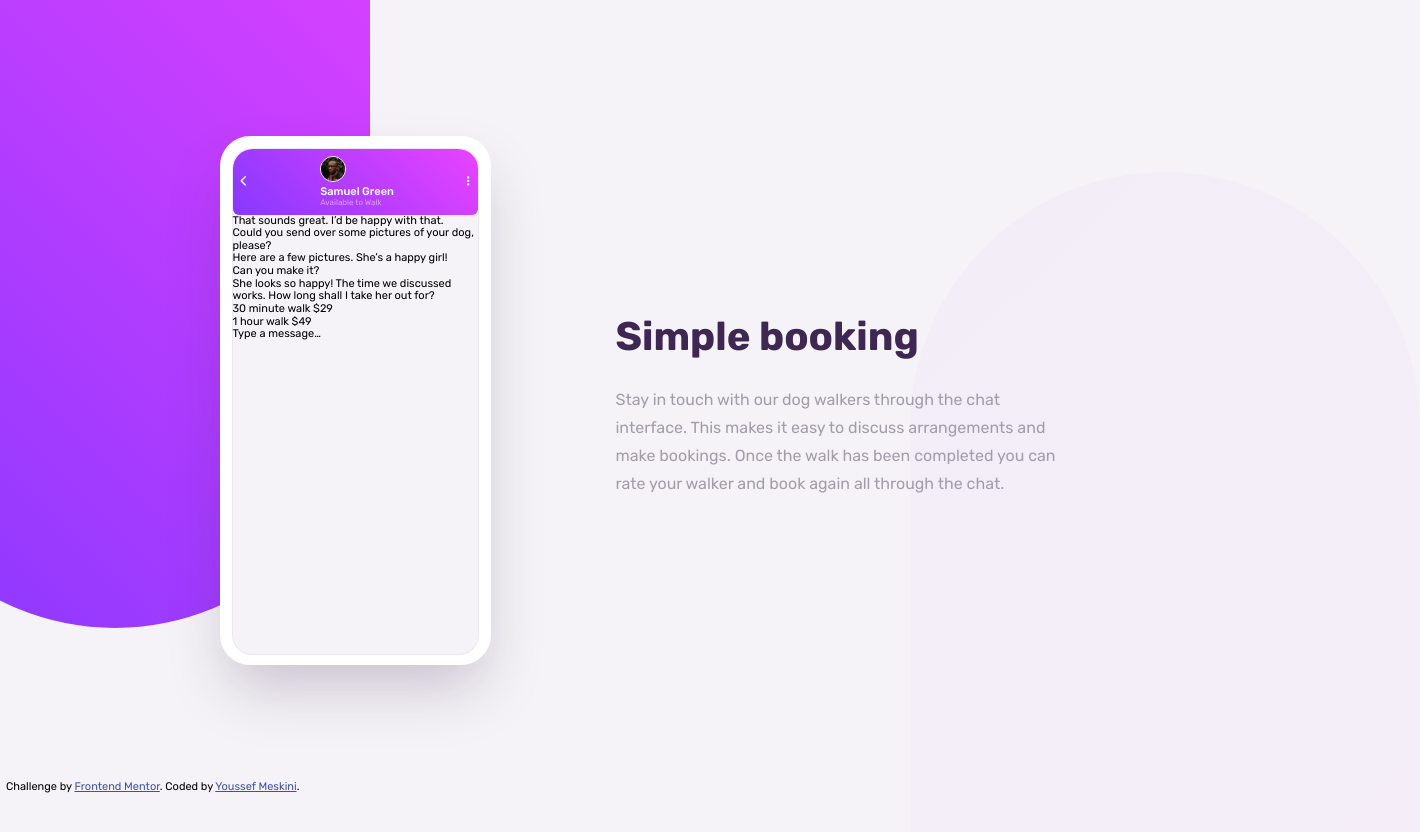
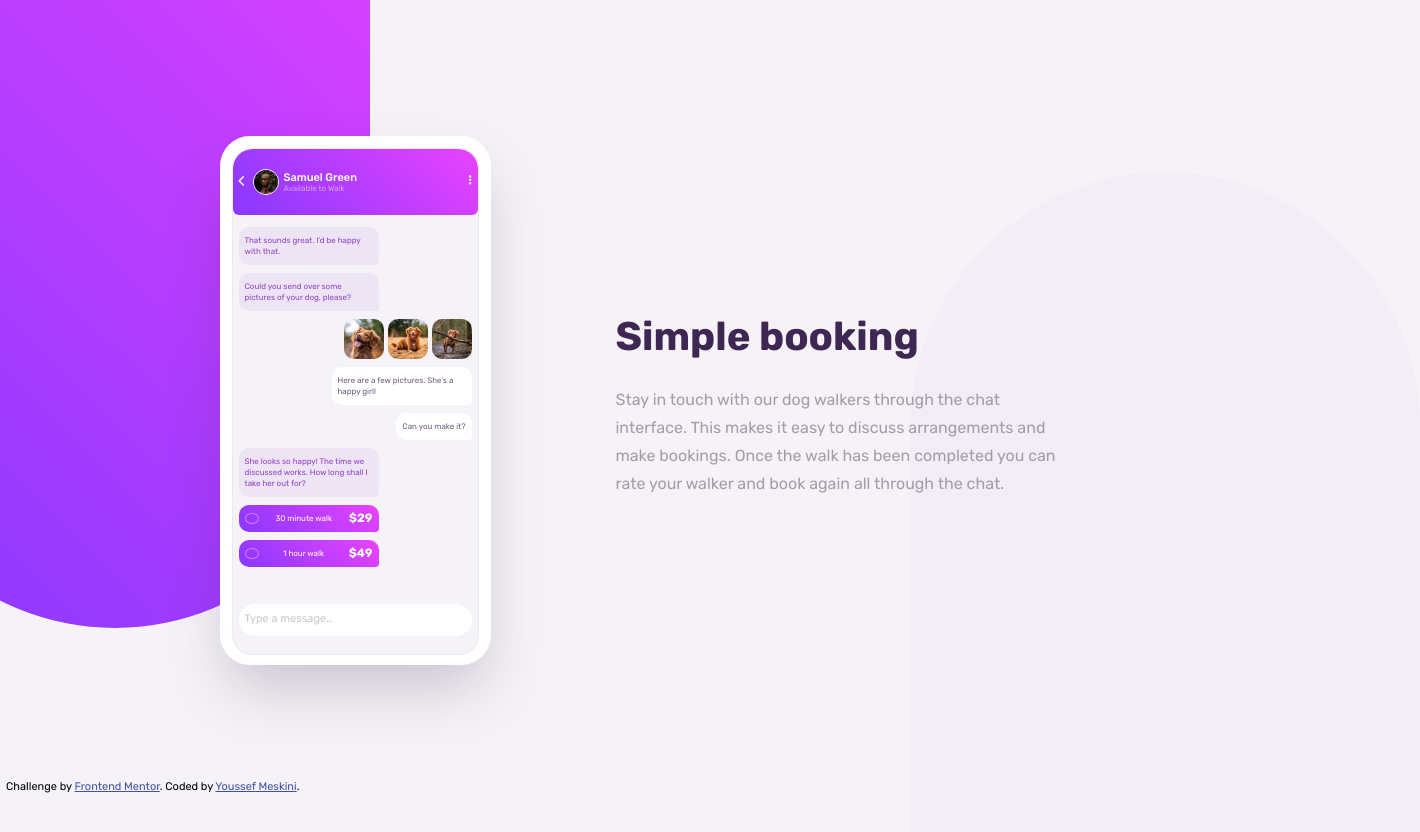
Before and after one commit to ymeskini/css-challenges, a plain HTML site: page chat-app/index.html in a window 1280 px wide. Shown: the whole page, 1420 px wide, since content can reach past the window. After the commit the page ends 800 px from the top, so only its background shows below. Drawn offline with Linux system fonts and the light colour scheme.

Commit message:
finishing chat challenge for desktop

```diff
--- a/chat-app/Background.css
+++ b/chat-app/Background.css
@@ -7,7 +7,6 @@
   right: -180px;
   bottom: -318px;
   opacity: 0.03;
-  transform: matrix(1, 0, 0, -1, 0, 0);
 }
 
 .rectangle,
@@ -15,7 +14,7 @@
   width: 510px;
   height: 930px;
   border-radius: 255px;
-  position: absolute;
+  position: fixed;
   background: var(--background-linear-gradient);
   z-index: var(--background-z-index);
 }
--- a/chat-app/Footer.css
+++ b/chat-app/Footer.css
@@ -1,10 +1,10 @@
-footer {
+.App__footer {
   font-size: 11px;
   position: absolute;
   bottom: 6px;
   left: 6px;
 }
 
-footer a {
+.App__footer a {
   color: hsl(228, 45%, 44%);
 }
--- a/chat-app/Phone.css
+++ b/chat-app/Phone.css
@@ -10,6 +10,7 @@
 }
 
 .Phone__screen {
+  position: relative;
   background-color: #f5f3f7;
   height: 100%;
   border-radius: 20px;
@@ -17,7 +18,7 @@
 }
 
 .Phone__header {
-  padding: 0 8px 0 8px;
+  padding: 0 6px 0 6px;
   height: 66px;
   display: flex;
   flex-direction: row;
@@ -33,6 +34,15 @@
   border-radius: 50%;
   width: 24px;
   border: 1px solid var(--white);
+}
+
+.Phone__headerLeft {
+  display: flex;
+  align-items: center;
+}
+
+.Phone__headerLeft i {
+  margin-right: 8px;
 }
 
 .Phone__header--status {
@@ -57,3 +67,101 @@
   line-height: 9px;
   color: var(--pale-violet);
 }
+
+.Phone__chat {
+  margin-top: 12px;
+  padding: 0 6px 0 6px;
+}
+
+.Phone__chat img {
+  width: 40px;
+  border-radius: 10px;
+  margin-left: 4px;
+}
+
+.Phone__chat--message {
+  background: #eee5f4;
+  color: var(--moderate-violet);
+  max-width: 128px;
+  padding: 8px 6px 8px 6px;
+  border-radius: 10px 10px 4px 10px;
+  margin-bottom: 8px;
+  font-size: 8px;
+  line-height: 11px;
+}
+
+.Phone__chat--messageRight {
+  flex-direction: row;
+  display: flex;
+  justify-content: flex-end;
+}
+
+.Phone__chat--messageRight span {
+  font-size: 8px;
+  line-height: 11px;
+  padding: 8px 6px 8px 6px;
+  color: #6e5d7e;
+  border-radius: 10px 10px 4px 10px;
+  margin-bottom: 8px;
+  background: var(--white);
+  max-width: 128px;
+}
+
+.Phone__chat--proposition {
+  background: var(--background-linear-gradient);
+  color: var(--white);
+  max-width: 128px;
+  padding: 8px 6px 8px 6px;
+  border-radius: 10px 10px 4px 10px;
+  margin-bottom: 8px;
+  font-size: 8px;
+  line-height: 11px;
+}
+
+.Phone__chat--propositionText {
+  font-size: 8px;
+  line-height: 11px;
+  display: flex;
+  flex-direction: row;
+  justify-content: space-between;
+}
+
+.Phone__chat--propositionFigure {
+  width: 12px;
+  border-radius: 50%;
+  border: 1px solid #e472ff;
+}
+
+.Phone__chat--propositionPrice {
+  font-weight: bold;
+  font-size: 12px;
+  line-height: 11px;
+}
+
+.Phone__chat--photos {
+  flex-direction: row;
+  display: flex;
+  justify-content: flex-end;
+  margin-bottom: 8px;
+}
+
+.Phone__screen footer {
+  position: absolute;
+  bottom: 12px;
+  width: 100%;
+}
+
+.Phone__footer {
+  display: flex;
+  flex-direction: row;
+  align-items: center;
+  background: var(--white);
+  border-radius: 16.9544px;
+  height: 32px;
+  margin: 6px;
+  color: #c5c9cc;
+}
+
+.Phone__footer--input {
+  margin-left: 6px;
+}
--- a/chat-app/index.html
+++ b/chat-app/index.html
@@ -24,12 +24,13 @@
     <figure class="rectangle"></figure>
     <figure class="rectangle-right"></figure>
 
-    <div class="App">
+    <main class="App">
       <div class="Phone">
         <div class="Phone__screen">
           <header class="Phone__header">
+            <div class="Phone__headerLeft">
               <i class="fas fa-chevron-left"></i>
-            <div class="Phone__header-status">
+              <div class="Phone__header--status">
                 <img src="images/avatar.jpg" />
                 <div class="Phone__header--text">
                   <span class="Phone__header--header">Samuel Green</span>
@@ -38,21 +39,54 @@
                   >
                 </div>
               </div>
+            </div>
+            <div>
               <i class="fas fa-ellipsis-v"></i>
+            </div>
           </header>
-          <section>
-            <div>That sounds great. I’d be happy with that.</div>
-            <div>Could you send over some pictures of your dog, please?</div>
-            <div>Here are a few pictures. She’s a happy girl!</div>
-            <div>Can you make it?</div>
-            <div>
+          <section class="Phone__chat">
+            <div class="Phone__chat--message">
+              That sounds great. I’d be happy with that.
+            </div>
+            <div class="Phone__chat--message">
+              Could you send over some pictures of your dog, please?
+            </div>
+            <div class="Phone__chat--photos">
+              <img src="images/dog-image-1.jpg" /><img
+                src="images/dog-image-2.jpg"
+              />
+              <img src="images/dog-image-3.jpg" />
+            </div>
+            <div class="Phone__chat--messageRight">
+              <span> Here are a few pictures. She’s a happy girl! </span>
+            </div>
+            <div class="Phone__chat--messageRight">
+              <span>Can you make it?</span>
+            </div>
+            <div class="Phone__chat--message">
               She looks so happy! The time we discussed works. How long shall I
               take her out for?
             </div>
-            <div>30 minute walk $29</div>
-            <div>1 hour walk $49</div>
-            <div>Type a message…</div>
+            <div class="Phone__chat--proposition">
+              <div class="Phone__chat--propositionText">
+                <span class="Phone__chat--propositionFigure"></span>
+                <span>30 minute walk</span>
+                <span class="Phone__chat--propositionPrice">$29</span>
+              </div>
+            </div>
+            <div class="Phone__chat--proposition">
+              <div class="Phone__chat--propositionText">
+                <span class="Phone__chat--propositionFigure"></span>
+                <span>1 hour walk</span>
+                <span class="Phone__chat--propositionPrice">$49</span>
+              </div>
+            </div>
           </section>
+          <footer>
+            <div class="Phone__footer">
+              <div class="Phone__footer--input">Type a message…</div>
+            </div>
+          </footer>
         </div>
       </div>
       <div class="Copy__container">
@@ -64,8 +98,8 @@
           the chat.
         </p>
       </div>
-    </div>
-    <footer>
+    </main>
+    <footer class="App__footer">
       Challenge by
       <a href="https://www.frontendmentor.io?ref=challenge" target="_blank"
         >Frontend Mentor</a
```
Lines whose indentation alone changed are shown as unchanged.
